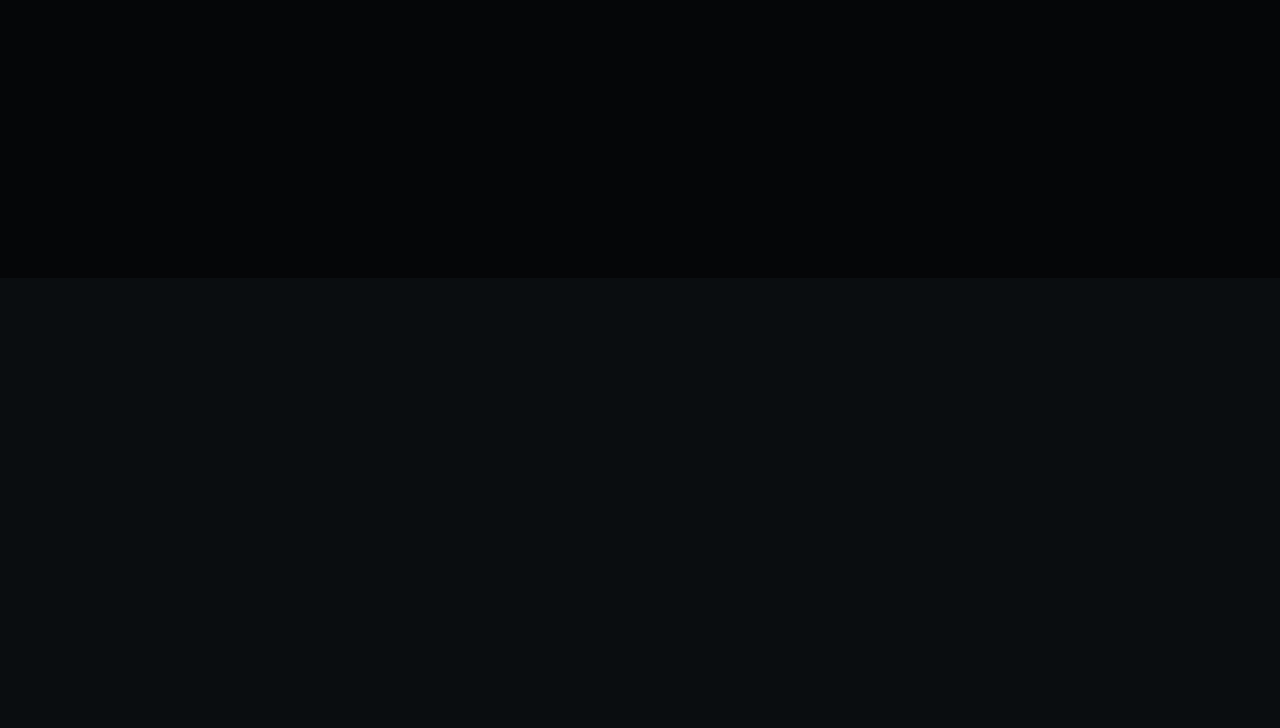
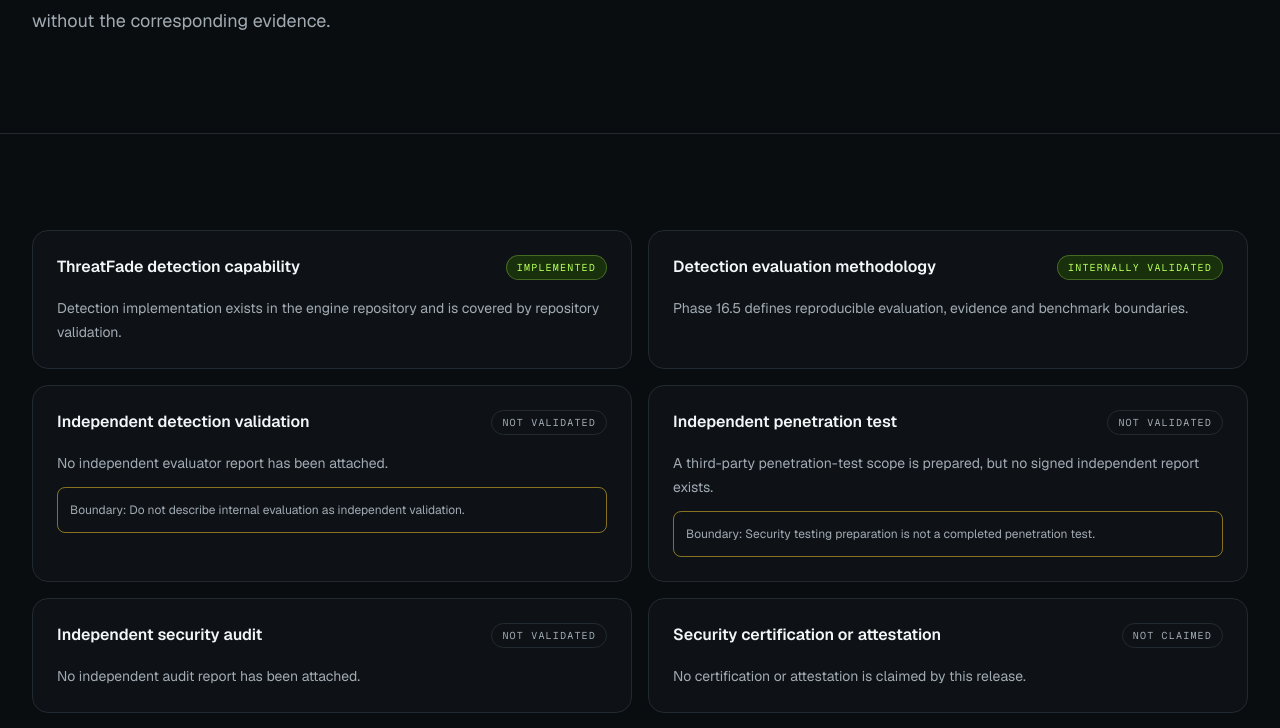
Before and after one commit to LloydCoder/tinlance-threatfade-web, a Next.js app: page /enterprise/assurance in a window 1280 px wide. Before the commit this address had no page. Shown: the part 522-1250 px from the top of the page. Before the commit the page ends 800 px from the top, so only its background shows below. Built offline with nearby package versions, Linux system fonts and the light colour scheme.

Commit message:
feat: ThreatFade Phase 20 independent assurance
Add evidence-aware independent assurance center, external evaluation boundaries, claim-state model, documentation, sitemap entry, and regression coverage without claiming unearned validation or certification.

```diff
--- /dev/null
+++ b/app/enterprise/assurance/page.tsx
@@ -0,0 +1,76 @@
+import type { Metadata } from "next";
+import Link from "next/link";
+import { PageShell } from "@/components/layout/page-shell";
+import { TfBadge, TfPanel } from "@/components/ui/tf-primitives";
+import { assuranceClaims, assuranceStatusLabel } from "@/lib/assurance/model";
+
+export const metadata: Metadata = {
+  title: "Independent assurance",
+  description:
+    "ThreatFade independent assurance evidence, validation boundaries and external assessment readiness.",
+  alternates: { canonical: "/enterprise/assurance" },
+};
+
+function badgeTone(status: string) {
+  return status === "implemented" || status === "internally-validated" ? "signal" : "neutral";
+}
+
+export default function EnterpriseAssurancePage() {
+  return (
+    <PageShell
+      eyebrow="Independent assurance"
+      title="Evidence that stops at the boundary of what has actually been verified."
+      description="ThreatFade separates implementation, internal validation, external validation, independent audit and certification. This page never promotes an assurance claim without the corresponding evidence."
+    >
+      <div className="grid gap-4 md:grid-cols-2">
+        {assuranceClaims.map((item) => (
+          <TfPanel key={item.claim} className="p-6">
+            <div className="flex items-start justify-between gap-4">
+              <h2 className="font-semibold">{item.claim}</h2>
+              <TfBadge tone={badgeTone(item.status)}>{assuranceStatusLabel[item.status]}</TfBadge>
+            </div>
+            <p className="mt-4 text-sm leading-6 text-[var(--tf-text-muted)]">{item.evidence}</p>
+            {item.limitation && (
+              <p className="mt-3 rounded-lg border border-amber-300/50 p-3 text-xs leading-5 text-[var(--tf-text-muted)]">
+                Boundary: {item.limitation}
+              </p>
+            )}
+          </TfPanel>
+        ))}
+      </div>
+
+      <section className="mt-10 tf-panel p-6">
+        <h2 className="font-semibold">External evaluation package</h2>
+        <div className="mt-4 grid gap-3 text-sm leading-6 text-[var(--tf-text-muted)] md:grid-cols-2">
+          <p>• Frozen detector and detection-pack versions</p>
+          <p>• Corpus and blind-set manifests</p>
+          <p>• Reproducible environment definition</p>
+          <p>• Security testing scope and rules of engagement</p>
+          <p>• Signed result artifacts and digests</p>
+          <p>• Scenario-level metrics and limitations</p>
+        </div>
+      </section>
+
+      <div className="mt-8 flex flex-wrap gap-3">
+        <Link
+          href="/enterprise/security"
+          className="tf-panel px-5 py-3 text-sm font-semibold hover:border-[var(--tf-signal)]"
+        >
+          Security center →
+        </Link>
+        <Link
+          href="/enterprise/procurement"
+          className="tf-panel px-5 py-3 text-sm font-semibold hover:border-[var(--tf-signal)]"
+        >
+          Procurement center →
+        </Link>
+      </div>
+
+      <p className="mt-10 text-xs leading-5 text-[var(--tf-text-muted)]">
+        No independent penetration test, independent detection validation, independent audit, SOC 2,
+        ISO 27001 or other certification is claimed by this release. External evidence will be added
+        only after the corresponding assessment is actually completed.
+      </p>
+    </PageShell>
+  );
+}
--- a/app/enterprise/security/page.tsx
+++ b/app/enterprise/security/page.tsx
@@ -13,6 +13,11 @@ export const metadata: Metadata = {
 const evidenceLinks = [
   ["Architecture", "/how-it-works", "Control-plane, detection-plane and deployment boundaries."],
   ["Security", "/security", "Implemented application-security controls and assurance limits."],
+  [
+    "Independent assurance",
+    "/enterprise/assurance",
+    "External-validation evidence and explicit claim boundaries.",
+  ],
   ["Documentation", "/docs/getting-started", "Operational and deployment documentation."],
   ["Vulnerability disclosure", "/security", "Security reporting and responsible disclosure path."],
   [
--- a/app/sitemap.ts
+++ b/app/sitemap.ts
@@ -19,6 +19,9 @@ export default function sitemap(): MetadataRoute.Sitemap {
     "/playground",
     "/changelog",
     "/enterprise",
+    "/enterprise/security",
+    "/enterprise/procurement",
+    "/enterprise/assurance",
     "/security",
   ];
   const research = researchArticles.map((article) => ({
--- /dev/null
+++ b/lib/assurance/model.ts
@@ -0,0 +1,69 @@
+export type AssuranceStatus =
+  | "implemented"
+  | "internally-tested"
+  | "internally-validated"
+  | "externally-validated"
+  | "independently-audited"
+  | "certified"
+  | "not-validated"
+  | "not-claimed";
+
+export type AssuranceClaim = {
+  claim: string;
+  status: AssuranceStatus;
+  evidence: string;
+  limitation?: string;
+};
+
+export const assuranceClaims: AssuranceClaim[] = [
+  {
+    claim: "ThreatFade detection capability",
+    status: "implemented",
+    evidence:
+      "Detection implementation exists in the engine repository and is covered by repository validation.",
+  },
+  {
+    claim: "Detection evaluation methodology",
+    status: "internally-validated",
+    evidence: "Phase 16.5 defines reproducible evaluation, evidence and benchmark boundaries.",
+  },
+  {
+    claim: "Independent detection validation",
+    status: "not-validated",
+    evidence: "No independent evaluator report has been attached.",
+    limitation: "Do not describe internal evaluation as independent validation.",
+  },
+  {
+    claim: "Independent penetration test",
+    status: "not-validated",
+    evidence:
+      "A third-party penetration-test scope is prepared, but no signed independent report exists.",
+    limitation: "Security testing preparation is not a completed penetration test.",
+  },
+  {
+    claim: "Independent security audit",
+    status: "not-validated",
+    evidence: "No independent audit report has been attached.",
+  },
+  {
+    claim: "Security certification or attestation",
+    status: "not-claimed",
+    evidence: "No certification or attestation is claimed by this release.",
+  },
+  {
+    claim: "Independent customer-scale performance validation",
+    status: "not-validated",
+    evidence: "Scale benchmark methodology is prepared; independent reproduction has not occurred.",
+  },
+];
+
+export const assuranceStatusLabel: Record<AssuranceStatus, string> = {
+  implemented: "Implemented",
+  "internally-tested": "Internally tested",
+  "internally-validated": "Internally validated",
+  "externally-validated": "Externally validated",
+  "independently-audited": "Independently audited",
+  certified: "Certified",
+  "not-validated": "Not validated",
+  "not-claimed": "Not claimed",
+};
```
Also changed, not shown: 3 other files (tests, documents, lock files or other folders).
